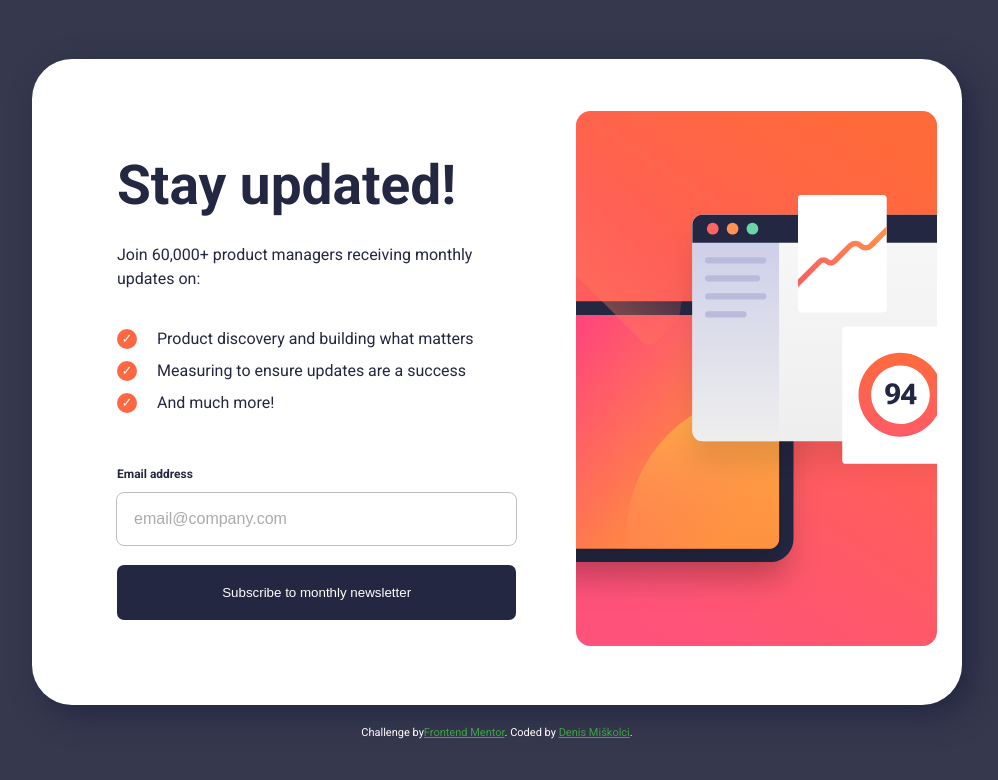
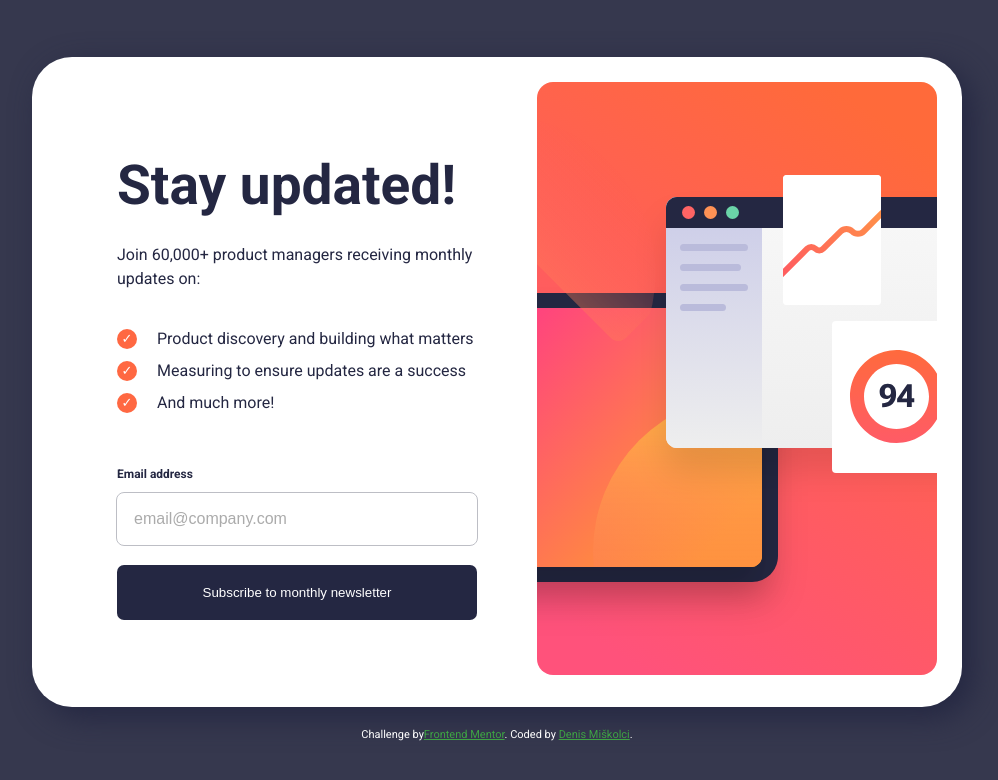
Before and after one commit to denismisko/newsletter, a React (Vite) app: page / in a window 1280 px wide. Shown: the top 780 px of the page, without its empty margins (143-1141 px from the left). Built offline with nearby package versions, Linux system fonts and the light colour scheme.

Commit message:
adjust width 100% to be from 995 px viewport

```diff
--- a/src/sass/App.scss
+++ b/src/sass/App.scss
@@ -26,10 +26,11 @@ main {
   }
 }
 
+@media screen and (max-width: 995px) {
   img {
     width: 100%;
   }
-
+}
 
 //Main content
 
@@ -49,7 +50,7 @@ img {
     padding: 0;
   }
 
-  box-shadow: 10px 10px 30px rgba($color: $Dark, $alpha: 1.0);
+  box-shadow: 10px 10px 30px rgba($color: $Dark, $alpha: 1);
 
   .box2,
   .box1 {
@@ -58,11 +59,9 @@ img {
 }
 
 .box2 {
-
   @media screen and (max-width: 995px) {
     width: 100%;
   }
-
 }
 
 .box1 {
@@ -105,7 +104,7 @@ button {
 
   &:hover {
     background: linear-gradient(to right, $Tomato2, $Tomato);
-    box-shadow: 10px 10px 30px rgba($color: $Tomato, $alpha: .4);
+    box-shadow: 10px 10px 30px rgba($color: $Tomato, $alpha: 0.4);
   }
 }
 
@@ -125,7 +124,7 @@ button {
     padding: 17px;
     border-radius: 7px;
     border: none;
-    outline: .4px solid $Grey;
+    outline: 0.4px solid $Grey;
     font-size: 16px;
     opacity: 0.6;
 
@@ -154,7 +153,6 @@ span {
   display: none;
 }
 
-
 .menu li {
   line-height: 2;
   font-size: 16px;
```
Lines whose indentation alone changed are shown as unchanged.
